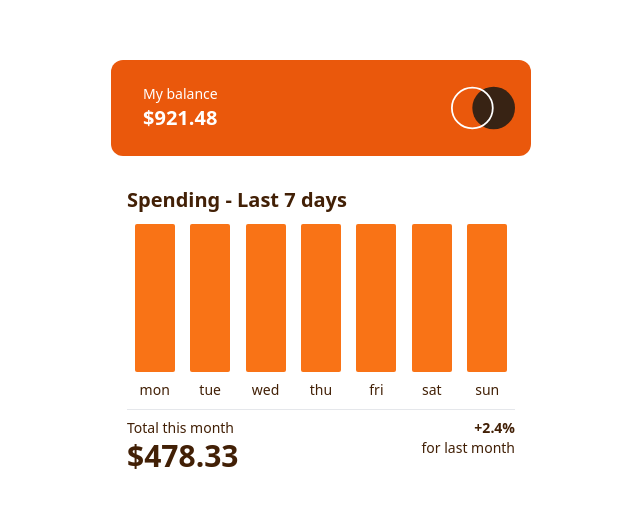
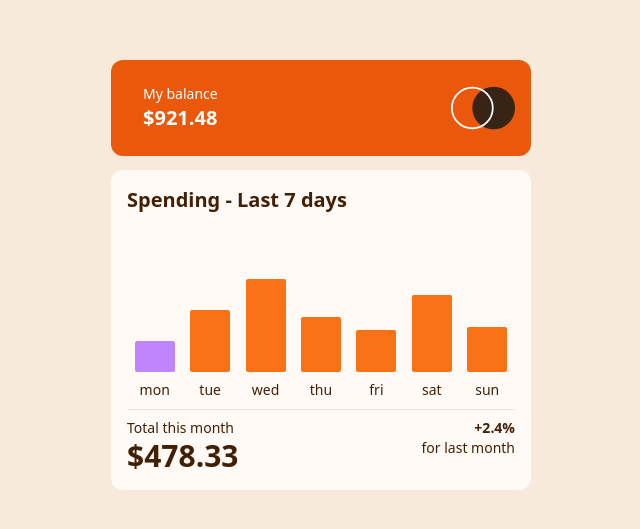
Before and after one commit to theisolatedmonk/expence-chart-js, a Next.js app: page / in a window 1280 px wide. Shown: the part 125-654 px from the top of the page, without its empty margins (319-959 px from the left). Built offline with nearby package versions, Linux system fonts and the light colour scheme.

Commit message:
data added and current day

```diff
--- a/src/components/GraphaBar.tsx
+++ b/src/components/GraphaBar.tsx
@@ -2,6 +2,8 @@ import React from "react";
 
 interface GraphaBarType {
   day: string;
+  amount: number;
+  currentDay: string;
 }
 
 export function GraphaBar(props: GraphaBarType) {
@@ -9,12 +11,19 @@ export function GraphaBar(props: GraphaBarType) {
     <div className="flex items-center flex-col h-44 w-14 justify-end transition-all gap-2 group ">
       <div
         id="mon_amt"
-        className=" value bg-stone-800 items-center justify-center rounded-sm h-6 w-full text-white  group-hover:flex hidden">
-        123
+        className=" value bg-stone-800 items-center justify-center rounded-sm h-6 w-full text-white  group-hover:flex hidden"
+      >
+        {props.amount}
       </div>
       <div
+        style={{
+          height: `${props.amount}%`,
+        }}
         id="mon1"
-        className="graphcolrd w-10 bg-orange-500 h-full rounded-sm  hover:bg-rose-400"
+        className={`graphcolrd w-10   rounded-sm  hover:bg-rose-400  ${
+          props.currentDay === props.day ? "bg-purple-400" : "bg-orange-500"
+        }
+         `}
       />
       <div id="mon2">{props.day}</div>
     </div>
--- /dev/null
+++ b/src/data/data.json
@@ -0,0 +1,30 @@
+[
+  {
+    "day": "mon",
+    "amount": 17.45
+  },
+  {
+    "day": "tue",
+    "amount": 34.91
+  },
+  {
+    "day": "wed",
+    "amount": 52.36
+  },
+  {
+    "day": "thu",
+    "amount": 31.07
+  },
+  {
+    "day": "fri",
+    "amount": 23.39
+  },
+  {
+    "day": "sat",
+    "amount": 43.28
+  },
+  {
+    "day": "sun",
+    "amount": 25.48
+  }
+]
--- a/src/pages/index.tsx
+++ b/src/pages/index.tsx
@@ -1,36 +1,35 @@
 import { GraphaBar } from "@/components/GraphaBar";
 import { Logo } from "@/components/Logo";
+import expenceData from "@/data/data.json";
 
 export default function Home() {
+  console.log(expenceData);
+  const date = new Date();
+  const currentDay = String(date).slice(0, 3).toLowerCase();
+
   return (
-    <main className="flex items-center justify-center min-h-screen">
+    <main className="flex items-center justify-center min-h-screen bg-[hsl(27,66%,92%)]">
       <div className="container  h-[430px] w-[420px]  flex flex-col justify-between">
-      <Balance/>
+        <Balance />
 
-        <div className="contain2 bg-white h-80 gap-2 justify-between rounded-xl flex flex-col p-4  text-yellow-950">
+        <div className="contain2 bg-[hsl(33,100%,98%)] h-80 gap-2 justify-between rounded-xl flex flex-col p-4  text-yellow-950">
           <h1 className=" font-bold text-xl ">Spending - Last 7 days</h1>
           <div className="bardayval flex h-48 items-center text-sm text-center transition-all ">
-            <GraphaBar day="mon" />
-            <GraphaBar day="tue" />
-            <GraphaBar day="wed" />
-            <GraphaBar day="thu" />
-            <GraphaBar day="fri" />
-            <GraphaBar day="sat" />
-            <GraphaBar day="sun" />
+            {expenceData.map(({ amount, day }) => (
+              <GraphaBar currentDay={currentDay} amount={amount} day={day} />
+            ))}
           </div>
           <hr />
-          <TotalThisMonth/>
+          <TotalThisMonth />
         </div>
       </div>
     </main>
   );
 }
 
-
-
-
-function Balance(){
-  return <div className="contain1 flex justify-between items-center bg-orange-600 h-24 rounded-xl px-4">
+function Balance() {
+  return (
+    <div className="contain1 flex justify-between items-center bg-orange-600 h-24 rounded-xl px-4">
       <div className="txtbalence flex flex-col px-4">
         <p className="mybal text-sm text-white ">My balance</p>
         <h1 className="font-bold text-white text-xl">$921.48</h1>
@@ -39,10 +38,12 @@ function Balance(){
         <Logo></Logo>
       </div>
     </div>
+  );
 }
 
-function TotalThisMonth(){
-  return <div className="totalamtpercent flex justify-between">
+function TotalThisMonth() {
+  return (
+    <div className="totalamtpercent flex justify-between">
       <div className="txtamttotal flex flex-col">
         <p className="text-sm">Total this month</p>
         <h1 id="totalamt" className="text-3xl font-bold">
@@ -56,4 +57,5 @@ function TotalThisMonth(){
         <p className="text-sm">for last month</p>
       </div>
     </div>
+  );
 }
```
Lines whose indentation alone changed are shown as unchanged.
